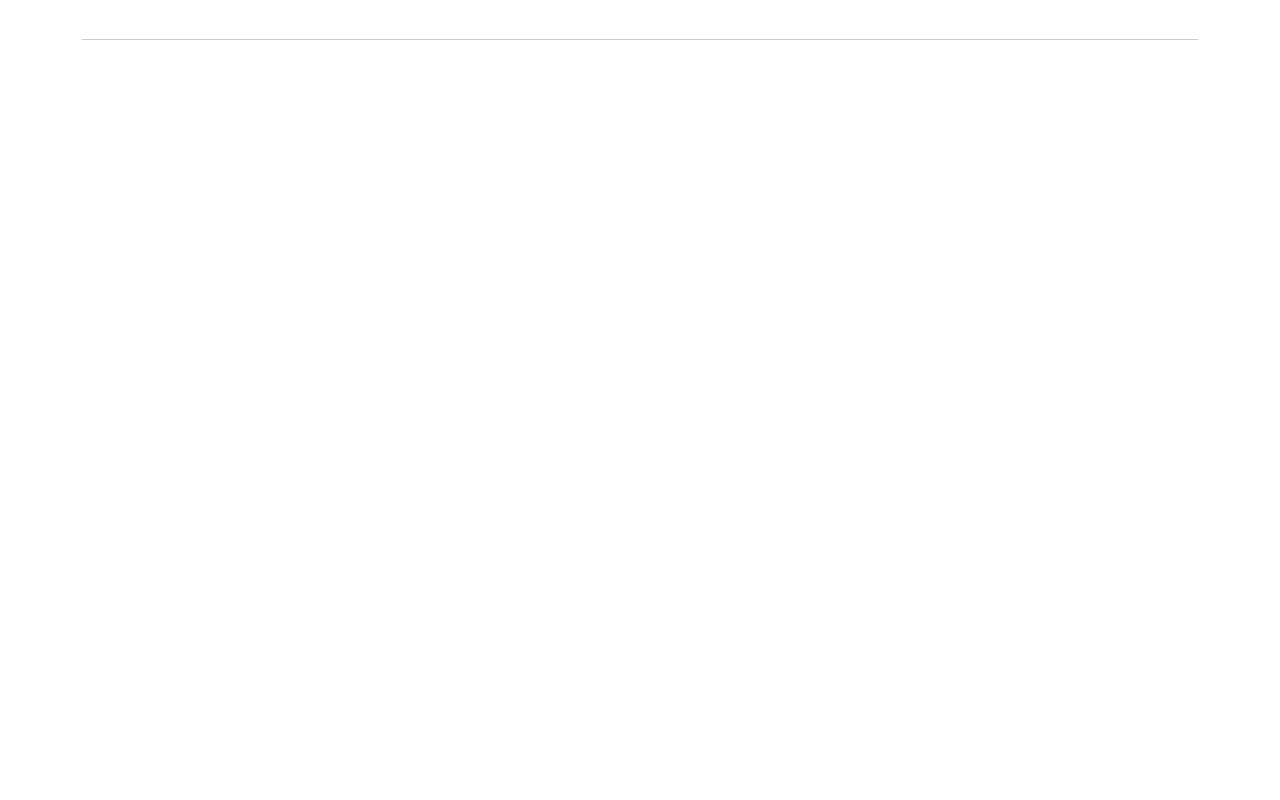
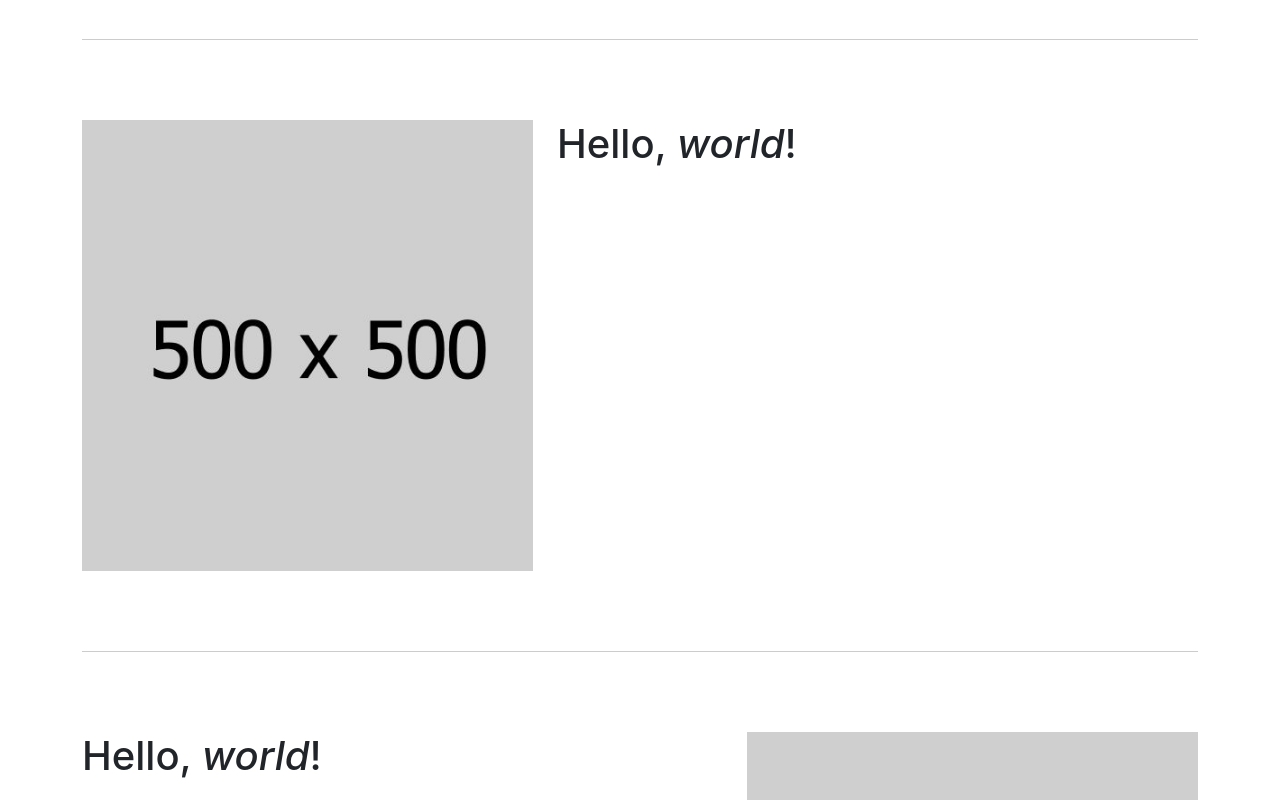
Before and after one commit to nimeji/nimeji.github.io, a React (Create React App) app: page / in a window 1280 px wide. Shown: the part 1680-2480 px from the top of the page. Before the commit the page ends 1800 px from the top, so only its background shows below. Built offline with nearby package versions, Linux system fonts and the light colour scheme.

Commit message:
added some more websites for testing

```diff
--- a/src/websites.ts
+++ b/src/websites.ts
@@ -2,12 +2,22 @@ type Website = {
   summary?: string;
   details?: string;
   img?: string;
+  link?: string;
 }
 
 const websites: Website[] = [
   {
     summary: 'content/sav-summary.md',
     img: 'content/sav.png',
+    link: 'https://nimeji.github.io/sorting-algorithm-visualizer/',
+  },
+  {
+    summary: 'content/test.md',
+    img: '500x500.jpg',
+  },
+  {
+    summary: 'content/test.md',
+    img: '500x500.jpg',
   },
   {
     summary: 'content/test.md',
```
